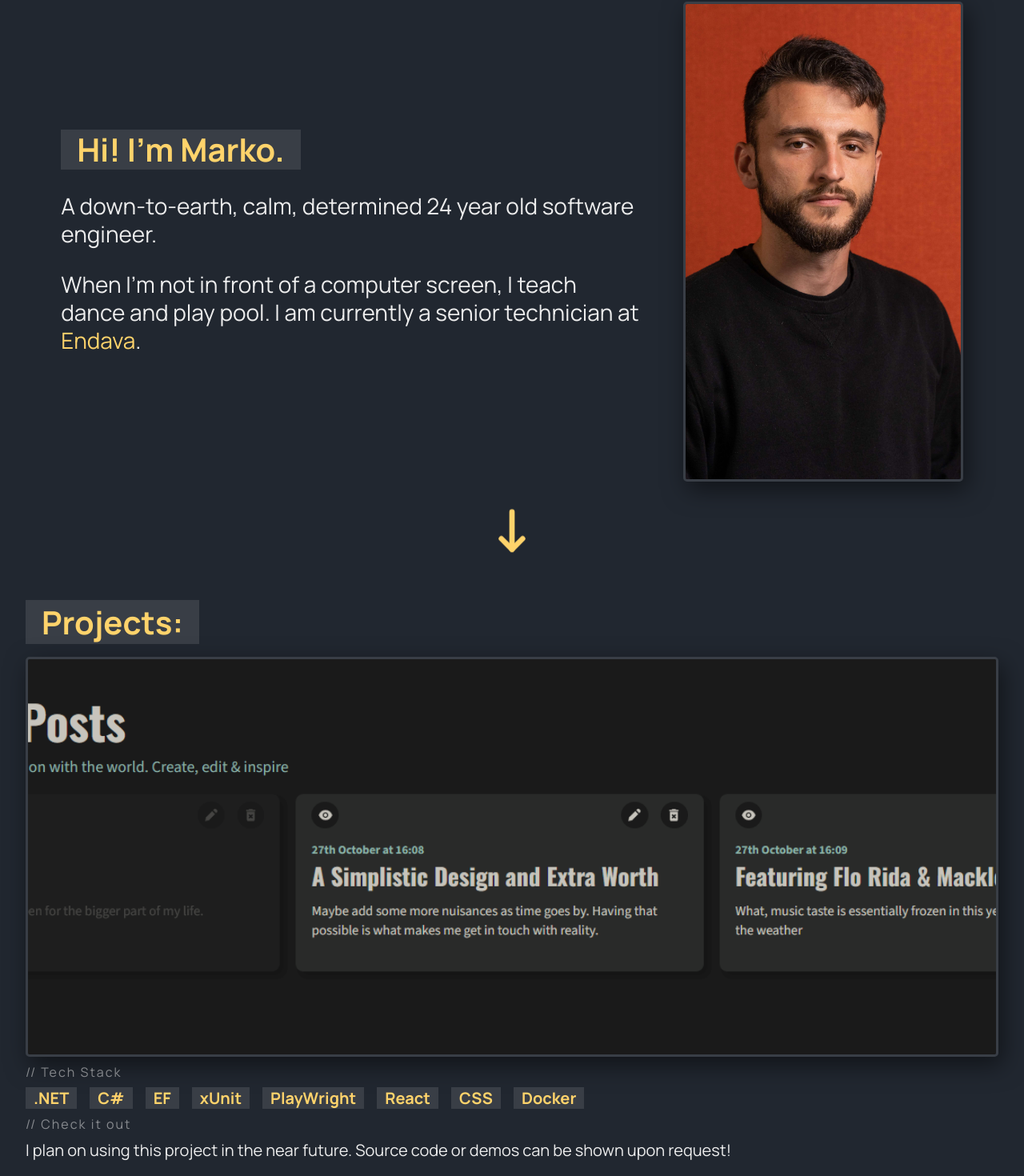
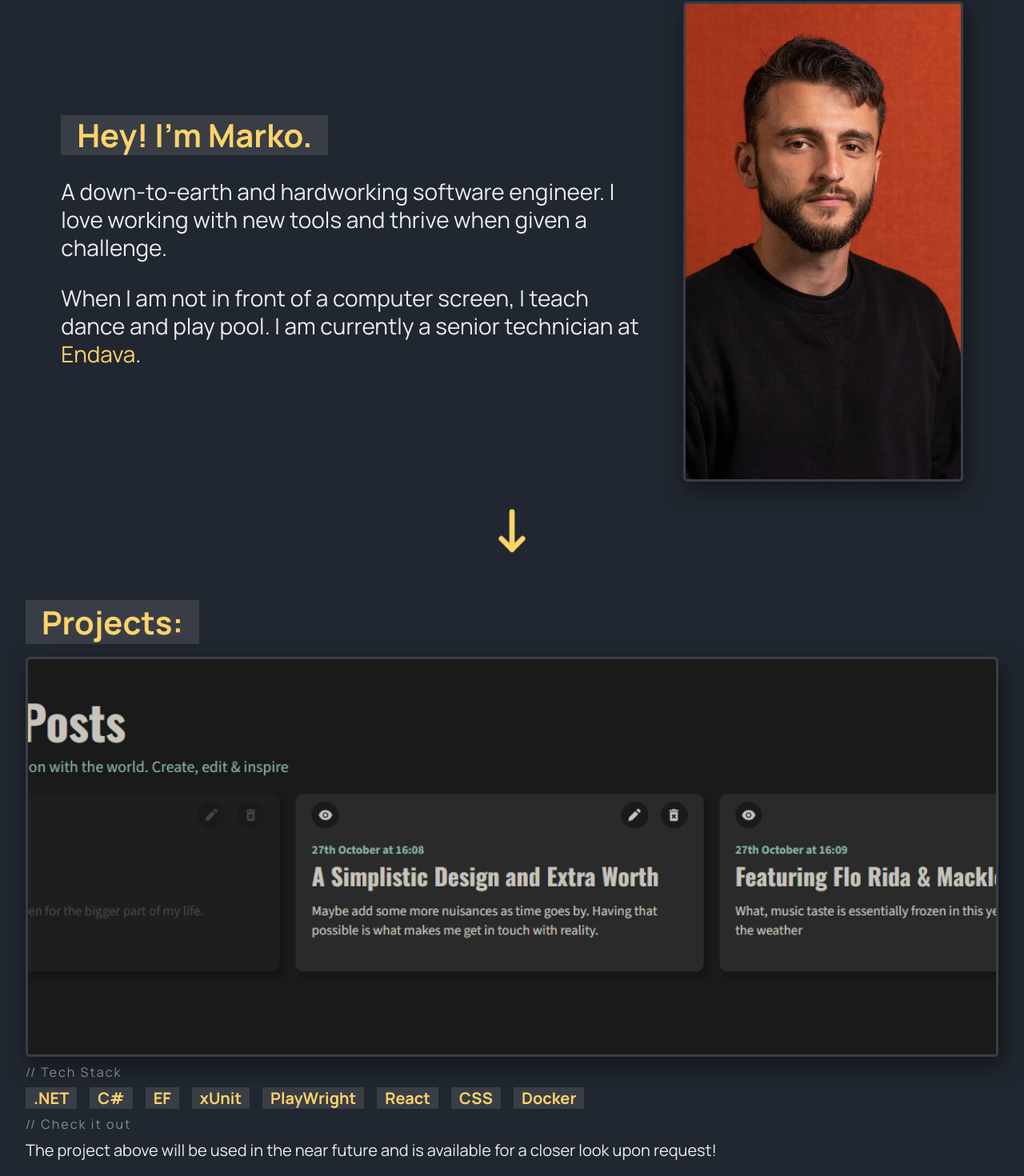
Before and after one commit to KralMarko123/portfolio, a React (Create React App) app: page / in a window 1280 px wide. Shown: the part 50-1520 px from the top of the page at 80% size. Built offline with nearby package versions, Linux system fonts and the light colour scheme.

Commit message:
thank you grace

```diff
--- a/src/components/Intro/Intro.jsx
+++ b/src/components/Intro/Intro.jsx
@@ -8,10 +8,13 @@ const Intro = () => {
 		<section className="intro" id="intro">
 			<div className="intro-top">
 				<div className="intro-text showAndEnterFromLeft" style={{ animationDelay: "0.5s" }}>
-					<h1 className="intro-title">Hi! I'm Marko.</h1>
-					<p>A down-to-earth, calm, determined 24 year old software engineer.</p>
+					<h1 className="intro-title">Hey! I'm Marko.</h1>
 					<p>
-						When I'm not in front of a computer screen, I teach dance and play pool. I am currently
+						A down-to-earth and hardworking software engineer. I love working with new tools and
+						thrive when given a challenge.
+					</p>
+					<p>
+						When I am not in front of a computer screen, I teach dance and play pool. I am currently
 						a senior technician at{" "}
 						<a href="https://www.endava.com/en/about/locations/adriatic/skopje" target="_blank">
 							Endava
--- a/src/constants/Projects.jsx
+++ b/src/constants/Projects.jsx
@@ -22,14 +22,14 @@ export const PROJECTS = [
 		thumbnail: postsByMarkoThumbnail,
 		mobileThumbnail: postsByMarkoMobileThumbnail,
 		extraParagraph:
-			"I plan on using this project in the near future. Source code or demos can be shown upon request!",
+			"The project above will be used in the near future and is available for a closer look upon request!",
 	},
 
 	{
 		id: "reactChallenges",
 		title: "React Challenges",
 		description:
-			"A collection of different challenges written in React. Point of the site is for me to have a space to practice different skills/solutions explicitly in React.",
+			"A collection of diverse challenges written in React. The purpose of the site is to provide a space for me to enhance my skills and problem solving in React.",
 		stack: ["React", "CSS"],
 		links: [
 			{
@@ -107,7 +107,7 @@ export const PROJECTS = [
 		id: "designs",
 		title: "Design Portfolio",
 		description:
-			"All of the designs I've coded personally in order to practice my front-end skills or just try learning new tools.",
+			"Numerous challenges and designs I have coded personally in order to better my frontend skills or pick up new tools.",
 		stack: ["React", "HTML", "CSS (SCSS)", "JS"],
 		links: [
 			{
```
